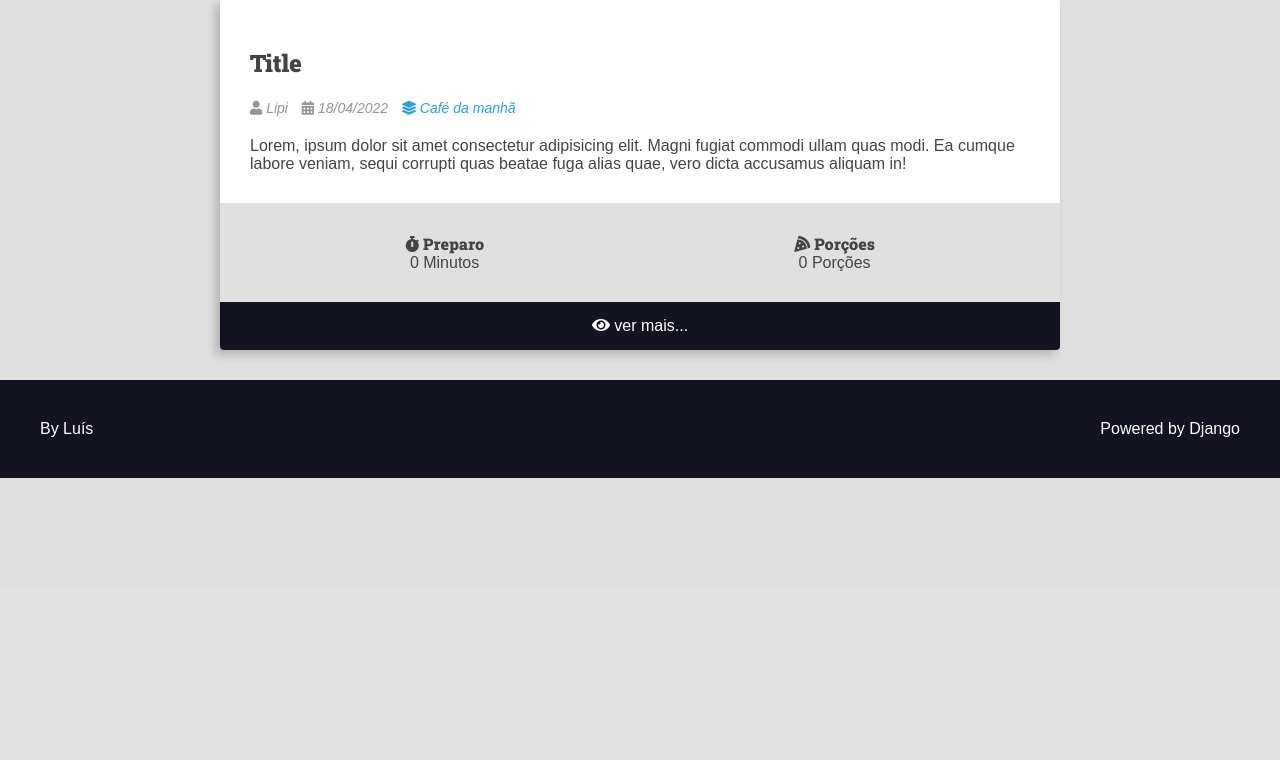
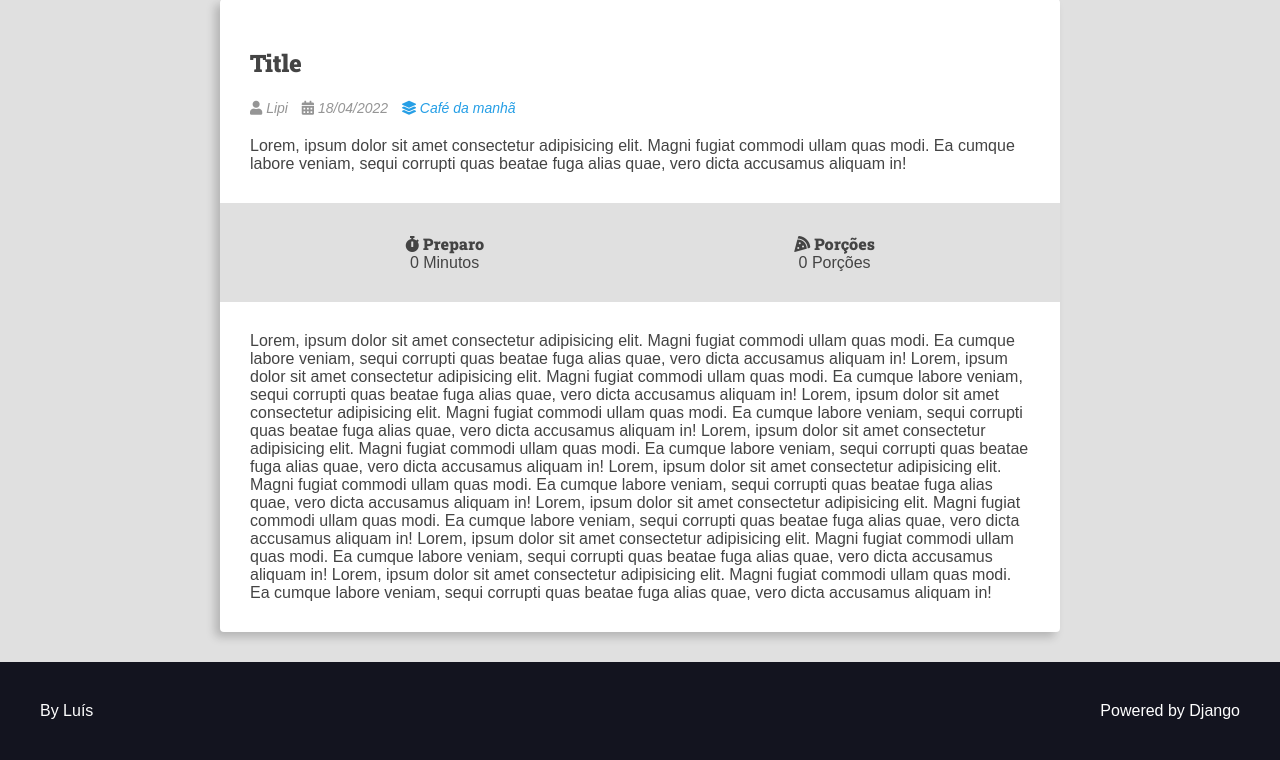
Before and after one commit to luisgs7/recipes-django-app, a Django app: page /recipes/1/ in a window 1280 px wide. Shown: the part 213-973 px from the top of the page. Before the commit the page ends 691 px from the top, so only its background shows below. Run offline with Django 4.2, Linux system fonts and the light colour scheme; parts of the project's set-up code (start-up, migrations or seed data) failed here and were passed over; some libraries are stand-ins or nearby versions.

Commit message:
update template recipes detail

```diff
--- a/recipes/static/recipes/css/styles.css
+++ b/recipes/static/recipes/css/styles.css
@@ -162,6 +162,7 @@ h6 {
 
 .recipe-list-item {
     max-width: 64rem;
+    height: fit-content;
 }
 
 .recipe-list-item:hover{
@@ -243,6 +244,10 @@ h6 {
     box-shadow: -5px 5px 15px rgba(0, 0, 0, 0.2);
   }
 
+.preparation-steps {
+    padding: var(--spacing-gutter-medium);
+}
+
 .main-footer {
     display: flex;
     align-items: center;
--- a/recipes/templates/recipes/partials/recipe.html
+++ b/recipes/templates/recipes/partials/recipe.html
@@ -20,9 +20,9 @@
 
         <span class="recipe-author-item">
             <a href="">
-            <i class="fas fa-layer-group"></i>
-            <span>Café da manhã</span>
-        </a>
+                <i class="fas fa-layer-group"></i>
+                <span>Café da manhã</span>
+            </a>
         </span>
 
     </div>
@@ -50,11 +50,39 @@
         </div>
     </div>
 
+    {% if is_detail_page is not True %}
     <footer class="recipe-footer">
         <a class="recipe-read-more button button-dark button-full-width" href="/recipes/3/">
             <i class="fas fa-eye"></i>
-            <span>ver mais...</span>
+            <span>{{ is_detail_page }} ver mais...</span>
+
         </a>
     </footer>
+    {% endif %}
+
+    {% if is_detail_page is True %}
+    <div class="preparation-steps">
+        Lorem, ipsum dolor sit amet consectetur adipisicing elit. Magni fugiat commodi ullam quas modi.
+        Ea cumque labore veniam, sequi corrupti quas beatae fuga alias quae, vero dicta accusamus
+        aliquam in!
+        Lorem, ipsum dolor sit amet consectetur adipisicing elit. Magni fugiat commodi ullam quas modi.
+        Ea cumque labore veniam, sequi corrupti quas beatae fuga alias quae, vero dicta accusamus
+        aliquam in!
+        Lorem, ipsum dolor sit amet consectetur adipisicing elit. Magni fugiat commodi ullam quas modi.
+        Ea cumque labore veniam, sequi corrupti quas beatae fuga alias quae, vero dicta accusamus
+        aliquam in!
+        Lorem, ipsum dolor sit amet consectetur adipisicing elit. Magni fugiat commodi ullam quas modi.
+        Ea cumque labore veniam, sequi corrupti quas beatae fuga alias quae, vero dicta accusamus
+        aliquam in!
+        Lorem, ipsum dolor sit amet consectetur adipisicing elit. Magni fugiat commodi ullam quas modi. Ea cumque labore
+        veniam, sequi corrupti quas beatae fuga alias quae, vero dicta accusamus aliquam in! Lorem, ipsum dolor sit amet
+        consectetur adipisicing elit. Magni fugiat commodi ullam quas modi. Ea cumque labore veniam, sequi corrupti quas
+        beatae fuga alias quae, vero dicta accusamus aliquam in! Lorem, ipsum dolor sit amet consectetur adipisicing
+        elit. Magni fugiat commodi ullam quas modi. Ea cumque labore veniam, sequi corrupti quas beatae fuga alias quae,
+        vero dicta accusamus aliquam in! Lorem, ipsum dolor sit amet consectetur adipisicing elit. Magni fugiat commodi
+        ullam quas modi. Ea cumque labore veniam, sequi corrupti quas beatae fuga alias quae, vero dicta accusamus
+        aliquam in!
+    </div>
+    {% endif %}
 
 </div>
--- a/recipes/views.py
+++ b/recipes/views.py
@@ -16,6 +16,6 @@ def recipes(request, id):
         request,
         "recipes/pages/recipe-view.html",
         context={
-            "name": "pedro",
+            "is_detail_page": True,
         },
     )
```
